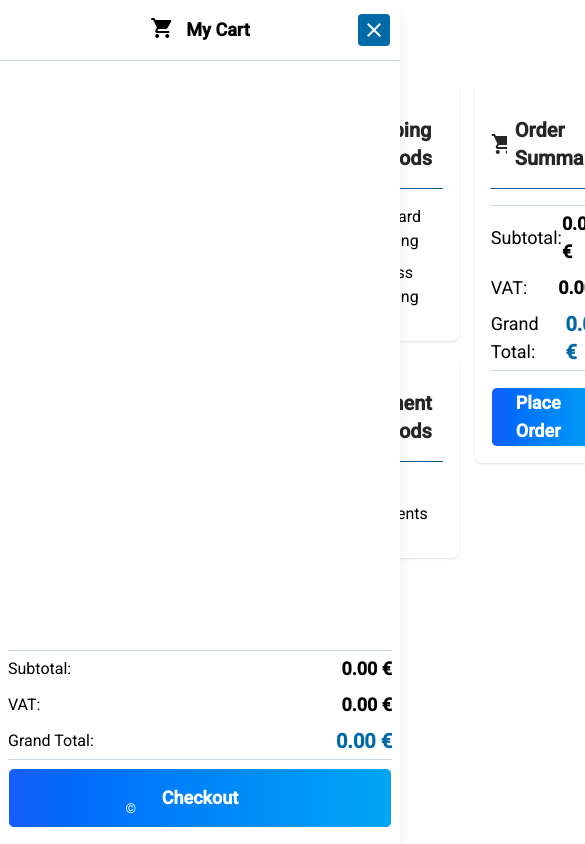
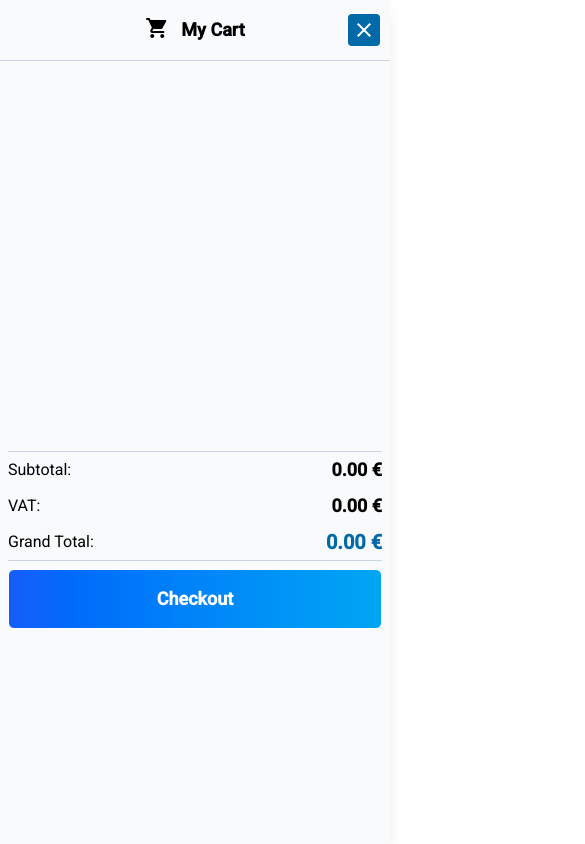
Before and after one commit to VasilisG/viva-client, an Angular app: page /checkout in a window 390 px wide. Shown: the top 844 px of the page, 585 px wide, since content can reach past the window. Built offline with nearby package versions, Linux system fonts and the light colour scheme.

Commit message:
CSS changes for responsive.

```diff
--- a/src/app/components/checkout/checkout.component.html
+++ b/src/app/components/checkout/checkout.component.html
@@ -1,15 +1,15 @@
-<div class="checkout-container h-full p-6 flex" *ngIf="vm$ | async as vm">
-  <div class="checkout-wrapper w-3/4 mx-auto">
-    <form class="checkout-form flex flex-row gap-4" [formGroup]="checkoutCustomerForm">
-      <div class="checkout-item address-info-container flex-1">
-        <div class="address-info-wrapper address-info-container p-4 bg-white shadow-sm rounded-md">
+<div class="checkout-container h-full sm:p-6 p-2 flex" *ngIf="vm$ | async as vm">
+  <div class="checkout-wrapper 2xl:w-[85%] w-full mx-auto">
+    <form class="checkout-form flex max-[880px]:flex-col flex-row gap-4" [formGroup]="checkoutCustomerForm">
+      <div class="checkout-item address-info-container flex flex-col xl:flex-row gap-4 xl:flex-2 flex-3">
+        <div class="address-info-wrapper address-info-container p-4 bg-white border border-slate-300 rounded-md flex-1 lg:max-h-[450px]">
           <h2 class="text-xl font-bold py-4 border-b border-sky-800 text-neutral-900 flex justify-start items-center gap-2">
             <mat-icon aria-hidden="false" aria-label="Person Icon">person</mat-icon>
             <span>Address Information</span>
           </h2>
           <div class="checkout-customer-fields py-4">
             <div class="checkout-customer-field flex flex-col">
-              <label for="fullname">First Name</label>
+              <label for="fullname">Full Name</label>
               <input class="border border-slate-300 p-2 mt-1" type="text" id="fullname" name="fullname" formControlName="fullname" required/>
             </div>
             <div class="checkout-customer-field flex flex-col mt-3">
@@ -29,9 +29,8 @@
             </div>
           </div>
         </div>
-      </div>
         <div class="checkout-item methods-container flex-1 flex flex-col gap-4">
-        <div class="shipping-methods-container p-4 bg-white shadow-sm rounded-md" *ngIf="vm.shippingMethods">
+          <div class="shipping-methods-container p-4 bg-white border border-slate-300 rounded-md" *ngIf="vm.shippingMethods">
             <h2 class="text-xl font-bold py-4 border-b border-sky-800 text-neutral-800 flex justify-start items-center gap-2">
               <mat-icon aria-hidden="false" aria-label="Shipping Icon">local_shipping</mat-icon>
               <span>Shipping Methods</span>
@@ -43,7 +42,7 @@
               </div>
             </div>
           </div>
-        <div class="payment-methods-container p-4 bg-white shadow-sm rounded-md" *ngIf="vm.paymentMethods">
+          <div class="payment-methods-container p-4 bg-white border border-slate-300 rounded-md" *ngIf="vm.paymentMethods">
             <h2 class="text-xl font-bold py-4 border-b border-sky-800 text-neutral-800 flex justify-start items-center gap-2">
               <mat-icon aria-hidden="false" aria-label="Payment Icon">account_balance_wallet</mat-icon>
               <span>Payment Methods</span>
@@ -56,8 +55,9 @@
             </div>
           </div>
         </div>
-      <div class="checkout-item checkout-summary flex-1">
-        <div class="checkout-summary-wrapper p-4 bg-white shadow-sm rounded-md">
+      </div>
+      <div class="checkout-item checkout-summary xl:flex-1 flex-3">
+        <div class="checkout-summary-wrapper p-4 bg-white border border-slate-300 rounded-md">
           <h2 class="text-xl font-bold py-4 border-b border-sky-800 text-neutral-800 flex justify-start items-center gap-2">
             <mat-icon aria-hidden="false" aria-label="Summary Icon">shopping_cart</mat-icon>
             <span>Order Summary</span>
--- a/src/app/components/header/header.component.html
+++ b/src/app/components/header/header.component.html
@@ -1,6 +1,6 @@
 <header class="header p-4 bg-sky-700 text-center relative">
-  <p class="header-title text-lg text-white">Viva MVP</p>
-  <span *ngIf="isVisible" class="cart-icon text-white absolute right-12 top-1/2 transform -translate-y-1/2 cursor-pointer" (click)="openSideCart()">
+  <p class="header-title text-lg text-white sm:text-center text-start">Viva MVP</p>
+  <span *ngIf="isVisible" class="cart-icon text-white absolute md:right-12 right-6 top-1/2 transform -translate-y-1/2 cursor-pointer" (click)="openSideCart()">
     <mat-icon aria-hidden="false" aria-label="Cart Icon">shopping_cart</mat-icon>
     <span class="cart-item-count ms-1 p-1 rounded-full text-white text-sm bg-linear-75 from-orange-600 to-orange-400 relative bottom-[15px] right-[15px] min-w-[20px] h-[20px] inline-flex justify-center items-center">{{cartService.totalItems()}}</span>
   </span>
--- a/src/app/components/products/products.component.html
+++ b/src/app/components/products/products.component.html
@@ -1,8 +1,8 @@
-<div class="products-container p-6">
-  <ul class="products-list flex gap-6 justify-center align-center" *ngIf="products$ | async as products">
-    <li class="product-item flex flex-col min-w-[420px] justify-center p-4 rounded-lg shadow-sm bg-white" *ngFor="let product of products">
-      <div class="product-image flex justify-center">
-        <img class="max-h-[250px]" [src]="product.image" [alt]="product.name" />
+<div class="products-container md:p-6 px-3 sm:px-0 py-3">
+  <ul class="products-list m-auto flex flex-wrap lg:justify-center justify-center sm:justify-start lg:pl-0 sm:pl-[40px] pl-0" *ngIf="products$ | async as products">
+    <li class="product-item inline-flex flex-col shrink justify-center ml-0 sm:ml-2 mt-2 p-4 rounded-lg border border-slate-300 bg-white w-full max-w-[420px] sm:w-[calc(50%-2rem)] lg:w-[calc(33%-2rem)] xl:max-w-[420px]" *ngFor="let product of products">
+      <div class="product-image flex justify-center h-[250px]">
+        <img class="object-contain" [src]="product.image" [alt]="product.name" />
       </div>
       <div class="product-details mt-6 py-6 border-t border-gray-300 flex flex-col items-center justify-center">
         <p class="product-sku font-light">SKU: <span class="sku-value font-bold">{{ product.sku }}</span></p>
@@ -10,7 +10,7 @@
         <p class="product-price mt-6 font-bold text-xl">{{ product.price }} €</p>
       </div>
       <div class="product-actions text-center">
-        <button class="add-to-cart-button bg-gradient-to-r from-blue-600 to-sky-500 hover:from-orange-500 hover:to-orange-400 active:from-orange-400 active:to-orange-300 cursor-pointer text-white py-2 px-4 rounded-lg" (click)="addToCart(product)">Add to cart</button>
+        <button class="add-to-cart-button w-[150px] bg-gradient-to-r from-blue-600 to-sky-500 hover:from-orange-500 hover:to-orange-400 active:from-orange-400 active:to-orange-300 cursor-pointer text-white py-2 px-4 rounded-lg" (click)="addToCart(product)">Add to cart</button>
       </div>
     </li>
   </ul>
--- a/src/app/components/sidecart/sidecart.component.html
+++ b/src/app/components/sidecart/sidecart.component.html
@@ -1,9 +1,9 @@
 <div
-  class="sidecart-container fixed top-0 w-[400px] h-screen bg-white transition-right duration-300 shadow-lg"
+  class="sidecart-container fixed flex flex-col top-0 w-[400px] max-[480px]:w-screen h-screen bg-white transition-right duration-300 shadow-lg"
   [class.right-0]="cartService.isSideCartOpen()"
-  [class.right-[-400px]]="!cartService.isSideCartOpen()"
+  [class.right-[-480px]]="!cartService.isSideCartOpen()"
 >
-  <div class="title-actions relative py-4 px-2 border-b border-slate-300">
+  <div class="title-actions relative py-4 px-2 bg-slate-50 border-b border-slate-300 max-h-[250px]">
     <h2 class="text-lg text-center font-bold flex justify-center gap-3">
       <mat-icon aria-hidden="false" aria-label="Cart Icon">shopping_cart</mat-icon>
       <span>My Cart</span>
@@ -16,9 +16,9 @@
     </span>
   </div>
   <div
-    class="side-cart-items-container pb-2 px-2 max-h-[600px] overflow-y-auto"
+    class="side-cart-items-container grow shrink pb-2 px-3 max-h-[600px] overflow-y-auto bg-slate-50"
   >
-    <div class="side-cart-item text-center p-2 border border-slate-300 rounded mt-4 shadow-md relative box-border" *ngFor="let cartItem of cartItems()">
+    <div class="side-cart-item text-center p-2 border border-slate-300 rounded mt-4 bg-white relative box-border" *ngFor="let cartItem of cartItems()">
       <span
         class="p-1 text-white text-center bg-slate-500 hover:bg-red-700 active:bg-red-500 transition duration-300 absolute right-[10px] top-[10px] cursor-pointer rounded flex justify-center items-center"
         (click)="removeFromCart(cartItem)"
@@ -32,7 +32,7 @@
     </div>
   </div>
 
-  <div class="side-cart-summary px-2 py-4 w-full absolute bottom-0">
+  <div class="side-cart-summary px-2 py-4 pt-1 w-full flex-1 bg-slate-50">
     <div class="side-cart-totals border-t border-b border-slate-300">
       <span class="side-cart-subtotal flex justify-between items-center py-1"><span>Subtotal:</span><span class="font-bold text-lg">{{cartTotal().toFixed(2)}} €</span></span>
       <span class="side-cart-vat-total flex justify-between items-center py-1"><span>VAT:</span><span class="font-bold text-lg">{{vatTotal().toFixed(2)}} €</span></span>
```
Lines whose indentation alone changed are shown as unchanged.
